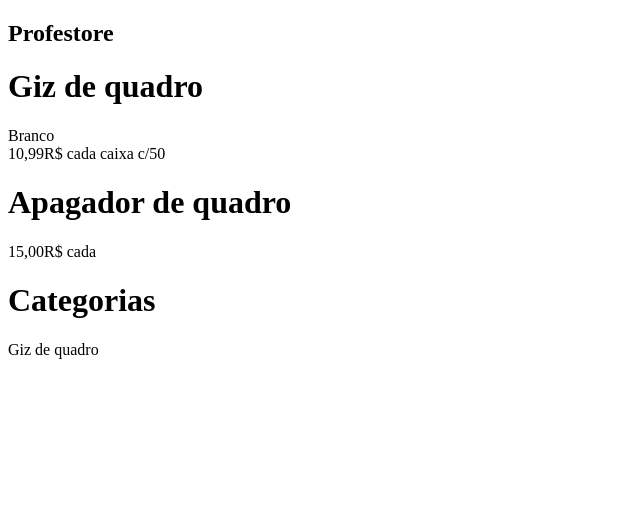
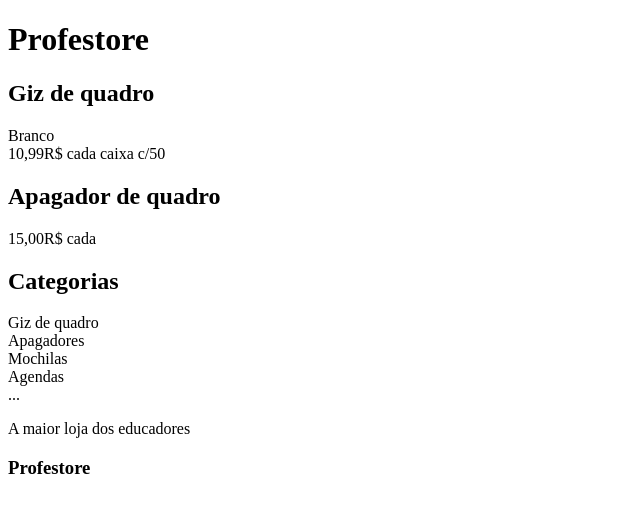
Before and after one commit to OtavioNichnes/Site, a plain HTML site: page index.html in a window 1280 px wide. Shown: the whole page, without its empty margins (0-640 px from the left). Drawn offline with Linux system fonts and the light colour scheme.

Commit message:
Update index.html

```diff
--- a/index.html
+++ b/index.html
@@ -6,10 +6,13 @@
         <title>Profestore</title>
       </head>
         <body>
-          <h2>Profestore</h2>
-          <h1>Giz de quadro</h1>
+          <h1>Profestore</h1>
+          <h2>Giz de quadro</h2>
           <p>Branco <br> 10,99R$ cada caixa c/50</p>
-          <h1>Apagador de quadro</h1>
+          <h2>Apagador de quadro</h2>
           <p>15,00R$ cada</p>
-          <h1>Categorias</h1>
-          <p>Giz de quadro <br></p>
+          <h2>Categorias</h2>
+          <p>Giz de quadro <br> Apagadores <br> Mochilas <br> Agendas <br> ...</p>
+          <p> A maior loja dos educadores <br> <h3>Profestore</h3></p>
+        </body>
+      </html>
```
